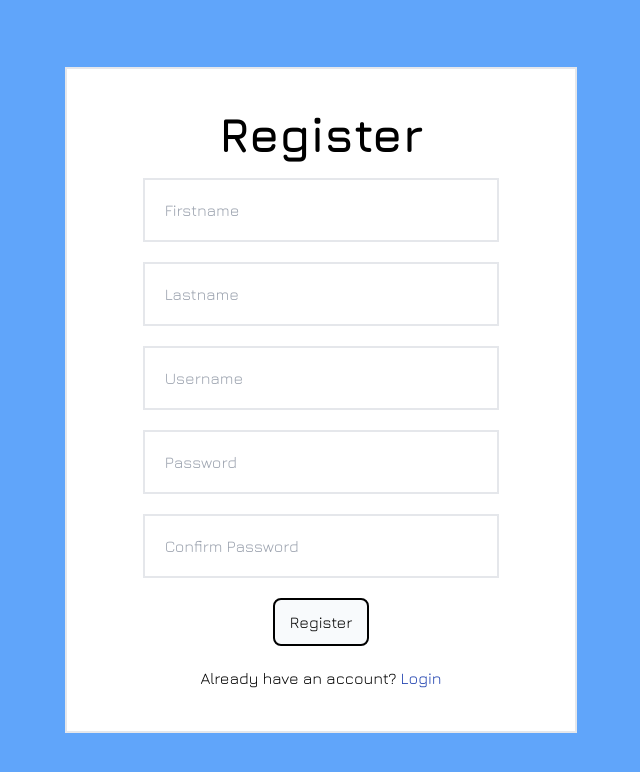
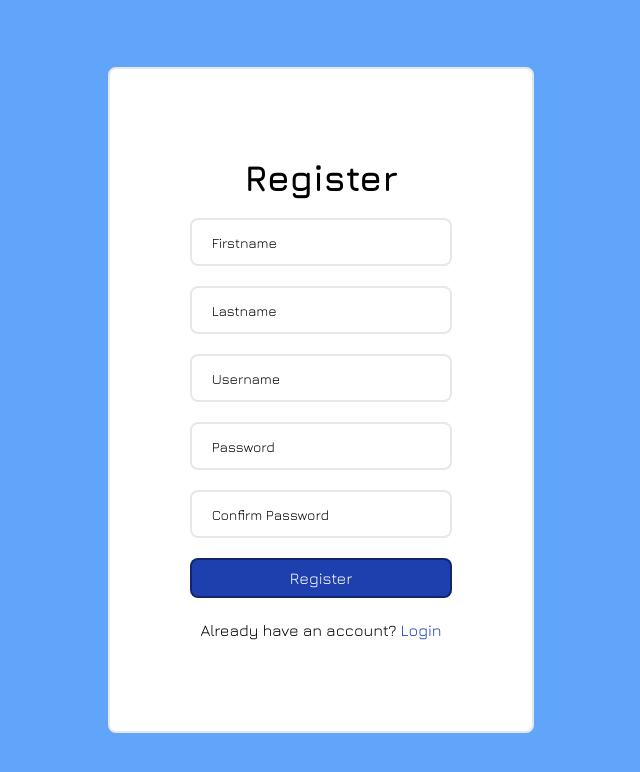
Before and after one commit to KimTerrence/Smart-Parking-System, a React (Vite) app in the folder client/: page /register in a window 1280 px wide. Shown: the top 772 px of the page, without its empty margins (319-959 px from the left). Built offline with nearby package versions, Linux system fonts and the light colour scheme.

Commit message:
admin Register ui update

```diff
--- a/client/src/components/Admin.jsx
+++ b/client/src/components/Admin.jsx
@@ -59,34 +59,34 @@ function Admin(){
 
     return(
         <>
-            <div>
+            <div className='flex  flex-col items-center justify-center'>
                 <p>admin</p>
-                <table className='border-2 border-black table-auto text-left'>
+                <table className='border-2 border-black table-auto text-left w-full sm:w-4/12 text-sm'>
                     <thead>
                         <tr>
-                            <th className='px-10'>Id</th>
-                            <th className='px-10'>Name</th>
-                            <th className='px-10'>Lastname</th>
-                            <th className='px-10'>Info</th>
-                            <th className='px-10'>Status</th>
+                            <th className='sm:px-10'>Id</th>
+                            <th className='sm:px-10'>Name</th>
+                            <th className='sm:px-10'>Lastname</th>
+                            <th className='sm:px-10'>Info</th>
+                            <th className='sm:px-10'>Status</th>
                         </tr>
                     </thead>
                     <tbody>
                         {users.map((parking_users) =>
                         <tr key={parking_users.id }>
-                            <td className='px-10 py-2'>
+                            <td className='sm:px-10 py-2'>
                             {parking_users.id}
                             </td>
-                            <td className='px-10'>
+                            <td className='sm:px-10 py-2'>
                             {parking_users.firstname}
                             </td>
-                            <td className='px-10'>
+                            <td className='sm:px-10 py-2'>
                             {parking_users.lastname}
                             </td>
-                            <td className='px-10'>
+                            <td className='sm:px-10 py-2'>
                             Info
                             </td>
-                            <td className='px-10'>
+                            <td className='sm:px-10 py-2'>
                             {editingUser && editingUser.id === parking_users.id ? (
                                      <select name="status" onChange={handleChange}>
                                      <option value="">{parking_users.status}</option>
@@ -105,7 +105,7 @@ function Admin(){
 
                                 )}
                             </td>
-                            <td className='px-10'>
+                            <td className='sm:px-10'>
                                {editingUser && editingUser.id === parking_users.id ? (
                                     <button onClick={handleSave}>Save</button>
                                 ) : (
--- a/client/src/components/Login.jsx
+++ b/client/src/components/Login.jsx
@@ -43,10 +43,10 @@ const handleLogin = async (e) => {
     }
     return(
         <div className='bg-blue-400 sm:py-10 rounded-lg h-screen w-full flex items-center justify-center p-6'>
-            <form action="" onSubmit={handleLogin} className='bg-white flex flex-col  items-center  justify-center w-full sm:gap-10 gap-5 py-10 px-6 sm:w-4/12 rounded-xl'>
+            <form action="" onSubmit={handleLogin} className='bg-white flex flex-col  items-center  justify-center w-full sm:gap-5 gap-5 py-10 px-6 sm:w-4/12 rounded-xl'>
                 <p className='text-4xl font-extrabold'>Login</p>
-                <input type="text"  placeholder='Username' value={uname} onChange={(e) => setUname(e.target.value)} className='h-12 px-5 w-full sm:w-80 bg-white/70 placeholder:text-black border-collapse border-gray-400 border-2 rounded-lg'/>
-                <input type="password" name="" placeholder='Password' value={pw} onChange={(e) => setPw(e.target.value)} className='h-12 px-5 w-full sm:w-80 bg-white/70 placeholder:text-black border-collapse border-gray-400 border-2 rounded-lg'/>
+                <input type="text"  placeholder='Username' value={uname} onChange={(e) => setUname(e.target.value)} className='h-12 px-5 w-full sm:w-80 bg-white/70 placeholder:text-black border-collapse border-gray-400 border-2 rounded-lg text-sm'/>
+                <input type="password" name="" placeholder='Password' value={pw} onChange={(e) => setPw(e.target.value)} className='h-12 px-5 w-full sm:w-80 bg-white/70 placeholder:text-black border-collapse border-gray-400 border-2 rounded-lg text-sm'/>
                 <button type='submit' className='h-10 w-full sm:w-80 bg-blue-800 border-black/40 border-2 rounded-lg text-white'>Login</button>
                 <p>Dont have an account? <a href="/register" className='text-blue-800'>Register</a></p>
             </form>
--- a/client/src/components/Navbar.jsx
+++ b/client/src/components/Navbar.jsx
@@ -20,7 +20,7 @@ const fetchUsers = async () => {
       const response = await axios.get('http://localhost:5000/login');
       setUsers(response.data);
       if(response.data.length == 0){
-        navigate('/');
+       // navigate('/');
       }
       console.log(response.data.length)
     } catch (error) {
@@ -35,7 +35,7 @@ const fetchUsers = async () => {
 
     return(
         <div id="navbar" className="hidden sm:flex fixed bg-white h-16 w-full px-20  flex-row items-center justify-between z-20">
-            <div className='w-60'>logo</div>
+            <div className='w-60'>SPS</div>
             <nav className="text-l flex gap-10">
                 <a href="#home" className="px-3 py-2 hover:bg-black hover:text-white rounded-lg duration-300 ease-in">Home</a>
                 <a href="#parking" className="px-3 py-2 hover:bg-black hover:text-white rounded-lg duration-300 ease-in">Parking</a>
--- a/client/src/components/Register.jsx
+++ b/client/src/components/Register.jsx
@@ -42,15 +42,15 @@ function Register(){
             }
         }
     return(
-        <div className='flex h-screen w-full items-center justify-center bg-blue-400'>
-            <form action="" onSubmit={handleRegister} className='h-5/6 w-2/5 flex flex-col items-center justify-center border-2 gap-5 p-10 bg-white sm'>
-                <p className='text-5xl font-extrabold'>Register</p>
-                <input type="text" placeholder="Firstname" value={fname} onChange={(e) => setFname(e.target.value)} className='h-16 w-5/6 border-2 px-5'/>
-                <input type="text" placeholder="Lastname" value={lname} onChange={(e) => setLname(e.target.value)} className='h-16 w-5/6 border-2 px-5'/>
-                <input type="text"  placeholder="Username" value={uname} onChange={(e) => setUname(e.target.value)} className='h-16 w-5/6 border-2 px-5'/>
-                <input type="password" placeholder="Password" value={pw} onChange={(e) => setPw(e.target.value)} className='h-16 w-5/6 border-2 px-5'/>
-                <input type="password" placeholder="Confirm Password" value={cpw} onChange={(e) => setCpw(e.target.value)} className='h-16 w-5/6 border-2 px-5'/>
-                <button type='submit' className='h-12 w-24 bg-slate-50 border-black border-2 rounded-lg'>Register</button>
+        <div className='flex h-screen w-full items-center justify-center bg-blue-400 p-5 sm:p-0'>
+            <form action="" onSubmit={handleRegister} className='h-5/6 w-full sm:w-4/12 flex flex-col items-center justify-center border-2 gap-5 sm:p-10 sm:px-20 py-10 px-6 bg-white rounded-lg'>
+                <p className='text-4xl font-extrabold'>Register</p>
+                <input type="text" placeholder="Firstname" value={fname} onChange={(e) => setFname(e.target.value)} className='h-12 w-full border-2 px-5 rounded-lg text-sm placeholder:text-black'/>
+                <input type="text" placeholder="Lastname" value={lname} onChange={(e) => setLname(e.target.value)} className='h-12 w-full border-2 px-5 rounded-lg text-sm placeholder:text-black'/>
+                <input type="text"  placeholder="Username" value={uname} onChange={(e) => setUname(e.target.value)} className='h-12 w-full border-2 px-5 rounded-lg text-sm placeholder:text-black'/>
+                <input type="password" placeholder="Password" value={pw} onChange={(e) => setPw(e.target.value)} className='h-12 w-full border-2 px-5 rounded-lg text-sm placeholder:text-black'/>
+                <input type="password" placeholder="Confirm Password" value={cpw} onChange={(e) => setCpw(e.target.value)} className='h-12 w-full border-2 px-5 rounded-lg text-sm placeholder:text-black'/>
+                <button type='submit'className='h-10 w-full bg-blue-800 border-black/40 border-2 rounded-lg text-white'>Register</button>
                 <p>Already have an account? <a href="/" className='text-blue-800'>Login</a></p>
             </form>
         </div>
```
